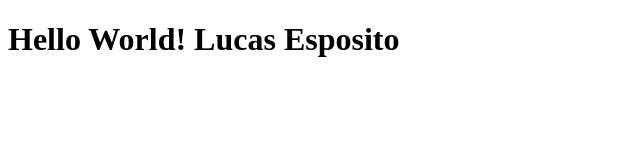
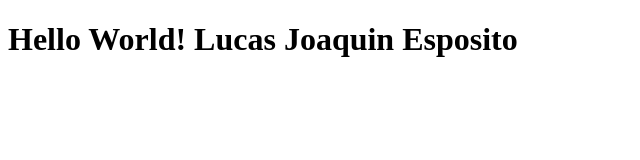
Before and after one commit to Dalmirog-zz/JSDevEnv, a website: page src/index.html in a window 1280 px wide. Shown: the whole page, without its empty margins (0-640 px from the left). Drawn offline with Linux system fonts and the light colour scheme.

Commit message:
agregando segundo nombre

```diff
--- a/src/index.html
+++ b/src/index.html
@@ -4,6 +4,6 @@
   <meta charset="UTF-8">
 </head>
 <body>
-  <h1>Hello World! Lucas Esposito</h1>
+  <h1>Hello World! Lucas Joaquin Esposito</h1>
 </body>
 </html>
```
